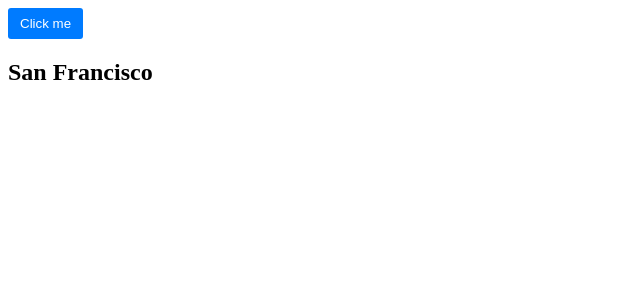
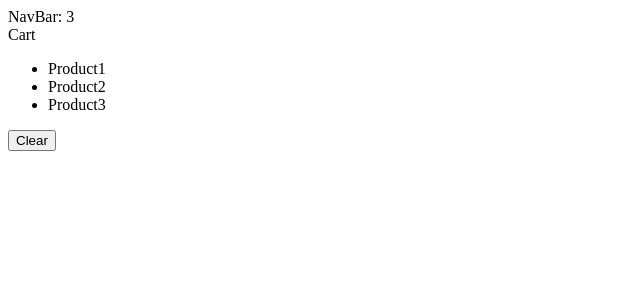
Before and after one commit to CaptainSalman/ReactPracticeApp, a React (Vite) app: page / in a window 1280 px wide. Shown: the top 300 px of the page, without its empty margins (0-640 px from the left). Built offline with nearby package versions, Linux system fonts and the light colour scheme.

Commit message:
Shared states between objects

```diff
--- a/src/App.tsx
+++ b/src/App.tsx
@@ -1,29 +1,13 @@
 import { useState } from "react";
-import Button from "./components/Button/Button";
-
+import Cart from "./components/Cart";
+import NavBar from "./components/NavBar";
 const App = () => {
-  const [customer, setCustomer] = useState({
-    name: "John",
-    address: {
-      city: 'San Francisco',
-      state: 'CA'
-    }
-  })
-
-  const handleClick = () => {
-    setCustomer({
-      ...customer,
-      address: {
-        ...customer.address,
-        city: 'Los Angeles'
-      }
-    });
-  }
+  const [cartItems, setCartItems] = useState(['Product1', 'Product2', 'Product3']);
 
   return (
     <div>
-      <Button buttonLabel="Click me" onClick={handleClick}/>
-      <h2>{customer.address.city}</h2>
+      <NavBar cartItemsCount={cartItems.length} />
+      <Cart cartItems={cartItems} onClear={() => setCartItems([])} />
     </div>
   );
 };
--- /dev/null
+++ b/src/components/Cart.tsx
@@ -0,0 +1,20 @@
+interface CartProps {
+  cartItems: string[];
+  onClear: () => void;
+}
+
+const Cart = ({ cartItems, onClear }: CartProps) => {
+  return (
+    <>
+      <div>Cart</div>
+      <ul>
+        {cartItems.map((item, index) => (
+          <li key={index}>{item}</li>
+        ))}
+      </ul>
+      <button onClick={onClear}>Clear</button>
+    </>
+  );
+};
+
+export default Cart;
--- /dev/null
+++ b/src/components/NavBar.tsx
@@ -0,0 +1,12 @@
+
+interface NavBarProps {
+    cartItemsCount: number;
+}
+
+const NavBar = ({ cartItemsCount }: NavBarProps) => {
+  return (
+    <div>NavBar: {cartItemsCount}</div>
+  )
+}
+
+export default NavBar
```
